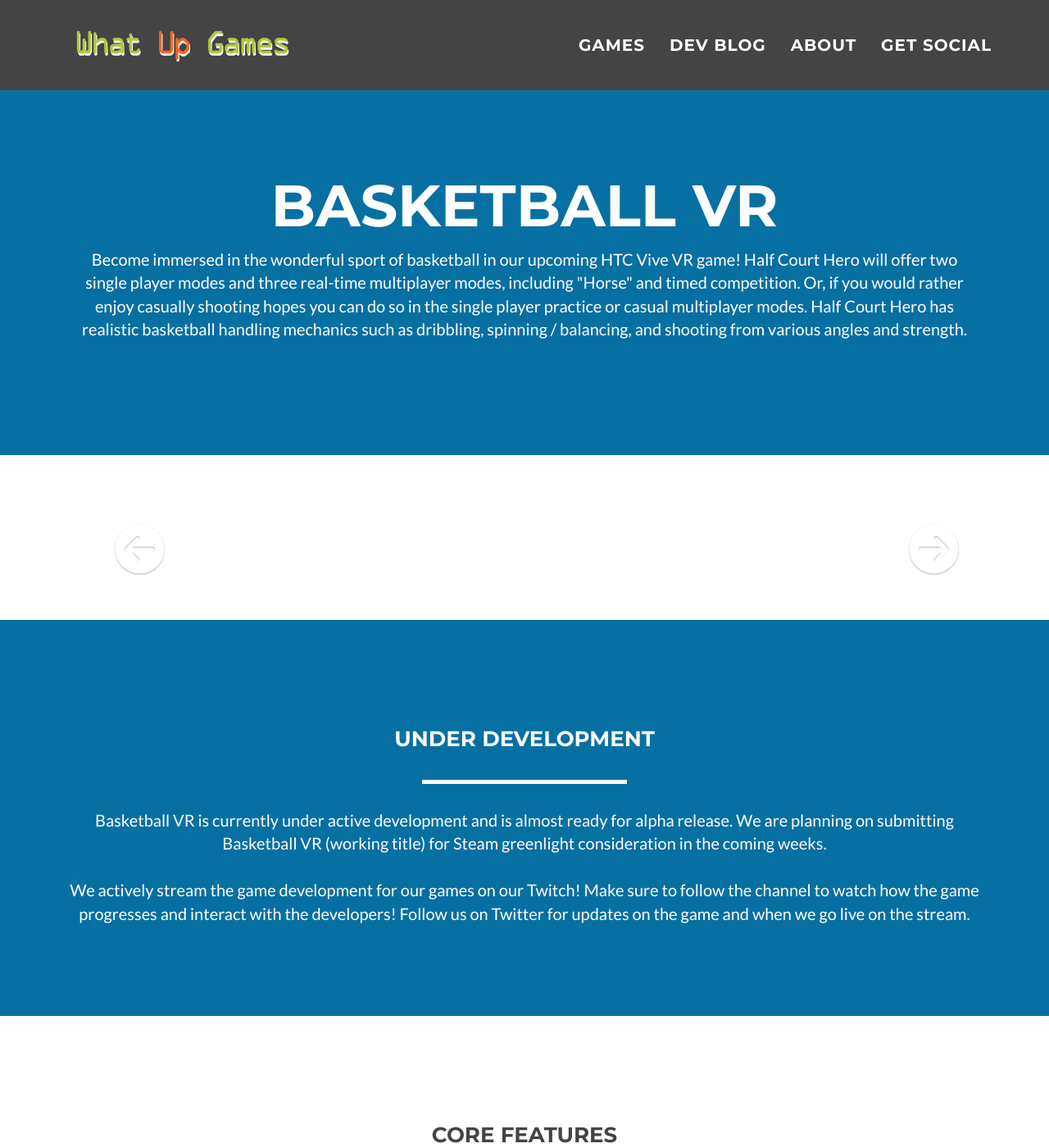
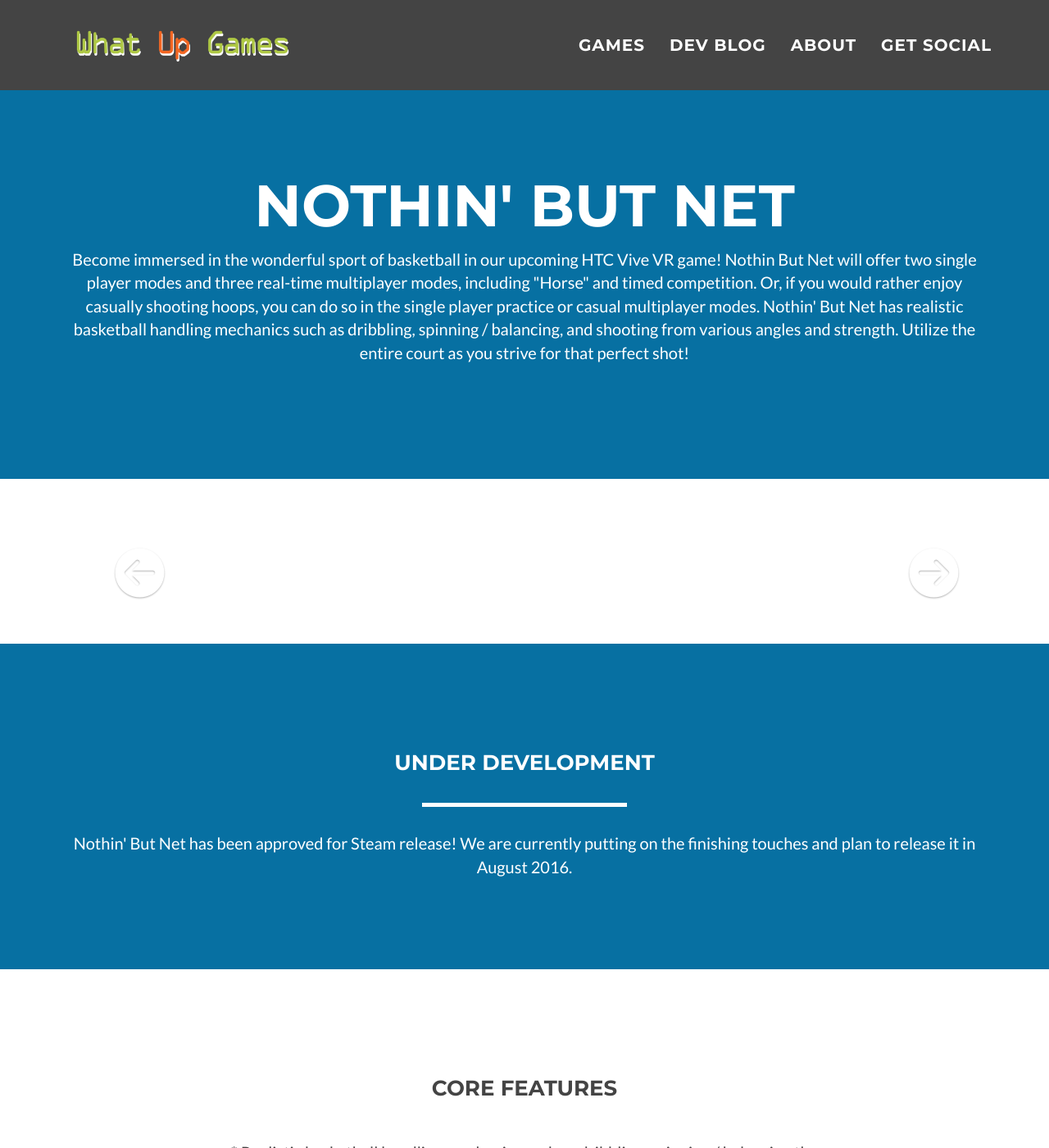
Before and after one commit to What-Up-Games/What-Up-Games, a Jekyll site: the page built from NothinButNet/index.html, in a window 1280 px wide and 1400 px high. Shown: the whole window at 82% size. Built offline with Jekyll 4.4.1, drawn with Linux system fonts in a browser that asks for light colours; nearby versions of some CDN libraries; library files that are not in the unit come from our copies.

Commit message:
Updating Basketball VR to Nothin But Net

```diff
--- a/basketballVR/index.html
+++ b/NothinButNet/index.html
@@ -1,9 +1,9 @@
 ---
 layout: game
-folderPath: basketballVR
-game: Basketball VR
-friendlyDescription: Become immersed in the wonderful sport of basketball in our upcoming HTC Vive VR game! Half Court Hero will offer two single player modes and three real-time multiplayer modes, including "Horse" and timed competition. Or, if you would rather enjoy casually shooting hopes you can do so in the single player practice or casual multiplayer modes. Half Court Hero has realistic basketball handling mechanics such as dribbling, spinning / balancing, and shooting from various angles and strength.
-platform: Basketball VR is currently under active development and is almost ready for alpha release. We are planning on submitting Basketball VR (working title) for Steam greenlight consideration in the coming weeks. <br><br>We actively stream the game development for our games on our Twitch! Make sure to follow the channel to watch how the game progresses and interact with the developers! Follow us on Twitter for updates on the game and when we go live on the stream.
+folderPath: NothinButNet
+game: Nothin' But Net
+friendlyDescription: Become immersed in the wonderful sport of basketball in our upcoming HTC Vive VR game! Nothin But Net will offer two single player modes and three real-time multiplayer modes, including "Horse" and timed competition. Or, if you would rather enjoy casually shooting hoops, you can do so in the single player practice or casual multiplayer modes. Nothin' But Net has realistic basketball handling mechanics such as dribbling, spinning / balancing, and shooting from various angles and strength. Utilize the entire court as you strive for that perfect shot!
+platform: Nothin' But Net has been approved for Steam release! We are currently putting on the finishing touches and plan to release it in August 2016.
 status: Development
 ---
 
--- a/_data/gameDetails.yml
+++ b/_data/gameDetails.yml
@@ -1,11 +1,11 @@
 
 # Game Information
 game:
-- title: Basketball VR
+- title: Nothin' But Net
   status: Under Development
-  description: Our upcoming HTC Vive virtual reality game will immerse you and your friends in the wonderful world of basketball! Basketball VR (working title) will offer two single player modes and three multiplayer modes upon release, including "Horse" and timed competition. Or if you would rather enjoy a casual game of shooting hoops with your friends just drop in via the multiplayer casual mode.
+  description: Become immersed in the wonderful sport of basketball in our upcoming HTC Vive VR game! Nothin But Net will offer two single player modes and three real-time multiplayer modes, including "Horse" and timed competition. Or, if you would rather enjoy casually shooting hoops, you can do so in the single player practice or casual multiplayer modes. Nothin' But Net has realistic basketball handling mechanics such as dribbling, spinning / balancing, and shooting from various angles and strength. Utilize the entire court as you strive for that perfect shot!
   image: frontPage.png
-  folderPath: basketballVR
+  folderPath: NothinButNet
 - title: Battle Tub
   status: Under Development
   description: You know all those times you got into a debate with your buddy on who would win in a team vs. team battle of the toy boats but were never able to prove it was you? Well, we're happy to say we've got you covered! In Battle Tub, you can show off your awesome boat driving and rubber ducky dodging skills while kicking your friends butt!
```
Also changed, not shown: _posts/2016-06-19-basketball-meets-virtual-reality.md (+4 -4 lines), NothinButNet/2016-06-19/2016-06-11.1.jpg (renamed from basketballVR/2016-06-19/2016-06-11.1.jpg), NothinButNet/2016-06-19/2016-06-11.jpg (renamed from basketballVR/2016-06-19/2016-06-11.jpg), 20 other files.
